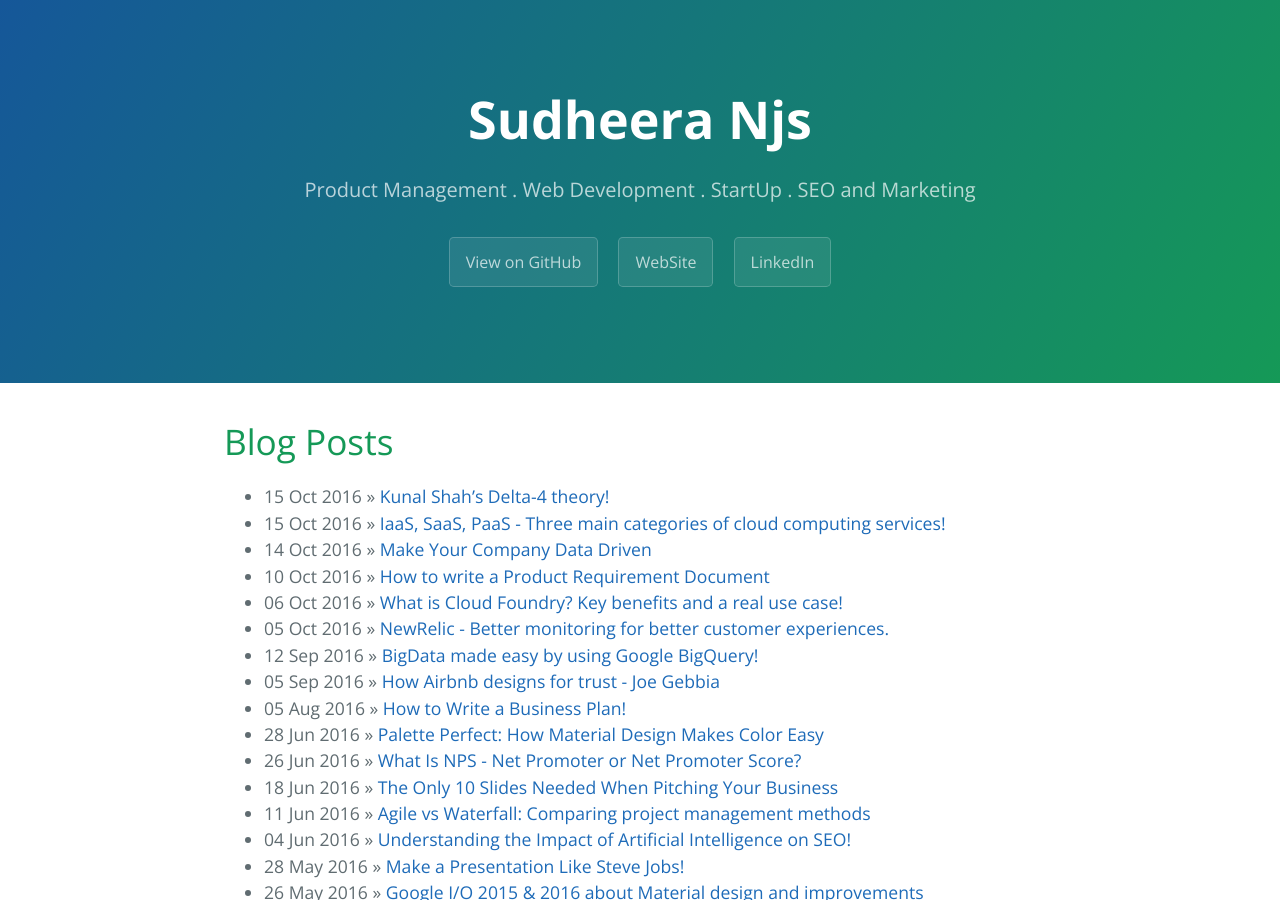
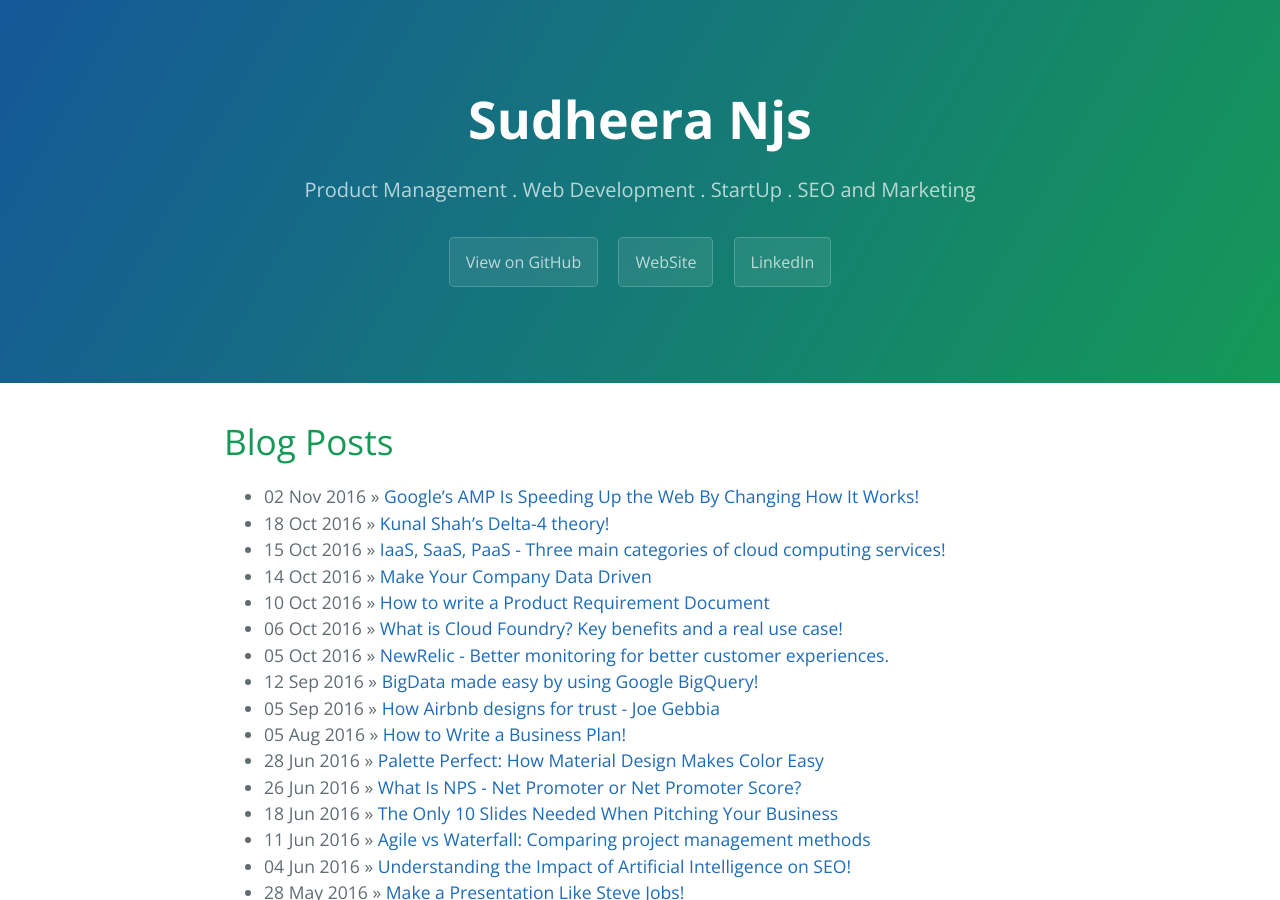
Before and after one commit to sudheeran/sudheeran.github.io, a Jekyll site: the page built from index.html, in a window 1280 px wide and 900 px high. Built offline with Jekyll 4.4.1, drawn with Linux system fonts in a browser that asks for light colours; the list of posts is cut into pages by our own code.

Commit message:
google amp

```diff
--- a/_posts/2016-10-18-sample-content.markdown
+++ b/_posts/2016-10-18-sample-content.markdown
@@ -1,7 +1,7 @@
 ---
 layout: default
 title:  "Kunal Shah’s Delta-4 theory!"
-date:   2016-10-15 14:50:00
+date:   2016-10-18 14:50:00
 categories: main
 ---
 
--- /dev/null
+++ b/_posts/2016-11-02-sample-content.markdown
@@ -0,0 +1,39 @@
+---
+layout: default
+title:  "Google’s AMP Is Speeding Up the Web By Changing How It Works!"
+date:   2016-11-02 16:50:00
+categories: main
+---
+
+<h2>Google’s AMP Is Speeding Up the Web By Changing How It Works!</h2>
+
+
+AMP stands for Accelerated Mobile Pages, a Google-backed project designed as an open standard for any publisher to have pages load quickly on mobile devices.
+
+AMP HTML is a way to build web pages for static content that render with reliable, fast performance. It is our attempt at fixing what many perceive as painfully slow page load times – especially when reading content on the mobile web.
+
+
+<div class="video-container"><iframe width="560" height="315" src="https://www.youtube.com/embed/WrpkFROqR0Q?rel=0&amp;showinfo=0" frameborder="0" allowfullscreen></iframe></div>
+
+
+On Feb. 24, 2016, Google officially integrated AMP listings into its mobile search results. Pages making use of AMP coding appear within special places in the search results and/or with a special “AMP” designation.
+
+
+<strong>AMP in action consists of three different parts:</strong>
+
+<ul>
+	<li><strong>AMP HTML :</strong> is HTML with some restrictions for reliable performance and some extensions for building rich content beyond basic HTML.</li>
+	<li><strong>AMP JS :</strong> The AMP JS library ensures the fast rendering of AMP HTML pages.</li>
+	<li><strong>Google AMP Cache :</strong> Google AMP Cache can be used to serve cached AMP HTML pages.</li>
+</ul>
+
+
+Get Started with : <a href="https://www.ampproject.org/" target="_blank">Google AMP</a>
+
+AMP HTML source code, samples, and documentation : <a href="https://www.github.com/ampproject/amphtml" target="_blank">Visit Github</a>
+
+<video autoplay="" controls="" height="720" loop="" width="360" style="width: 100%;"><br>
+	<source src="https://www.google.com/images/google-blog-assets/amp-phone-10062015.mp4" type="video/mp4"><br>
+</video>
+
+<figcaption style="text-align: center; margin-top: 10px;">Google AMP Example</figcaption>
```
